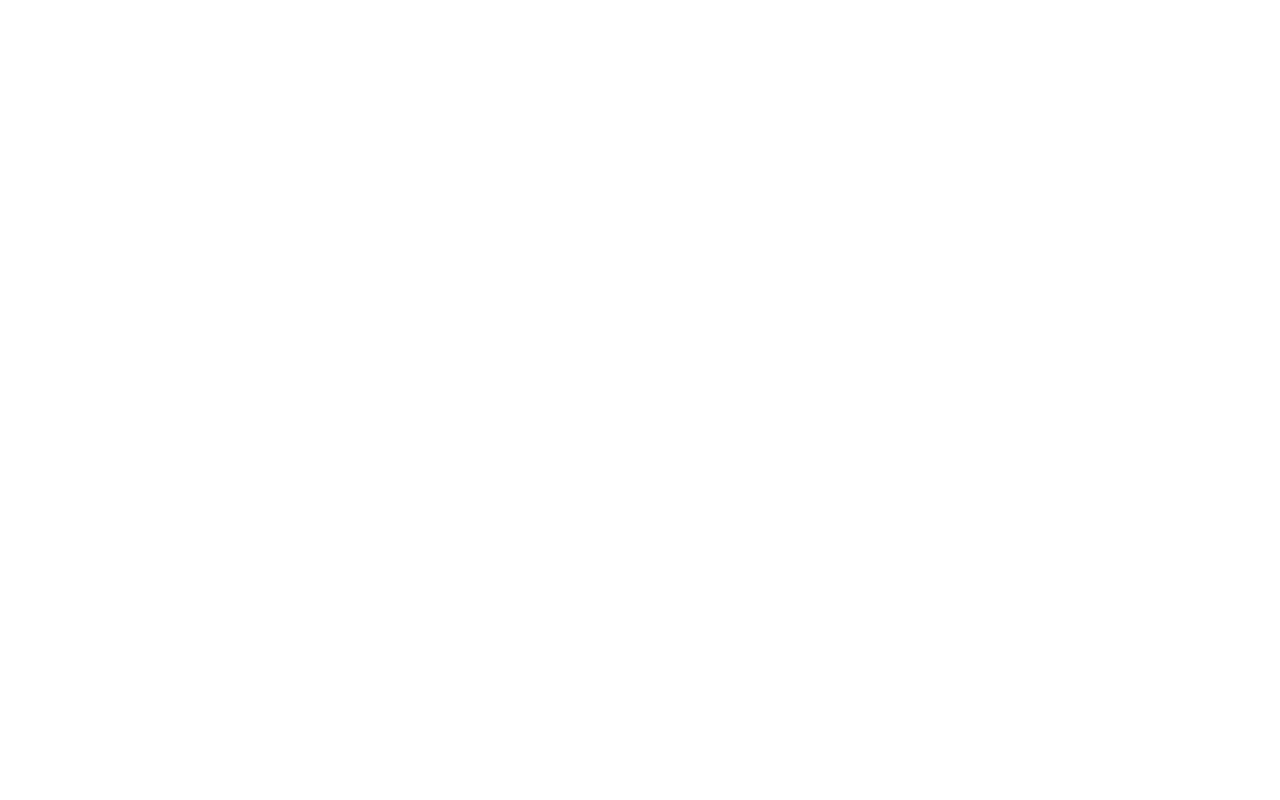
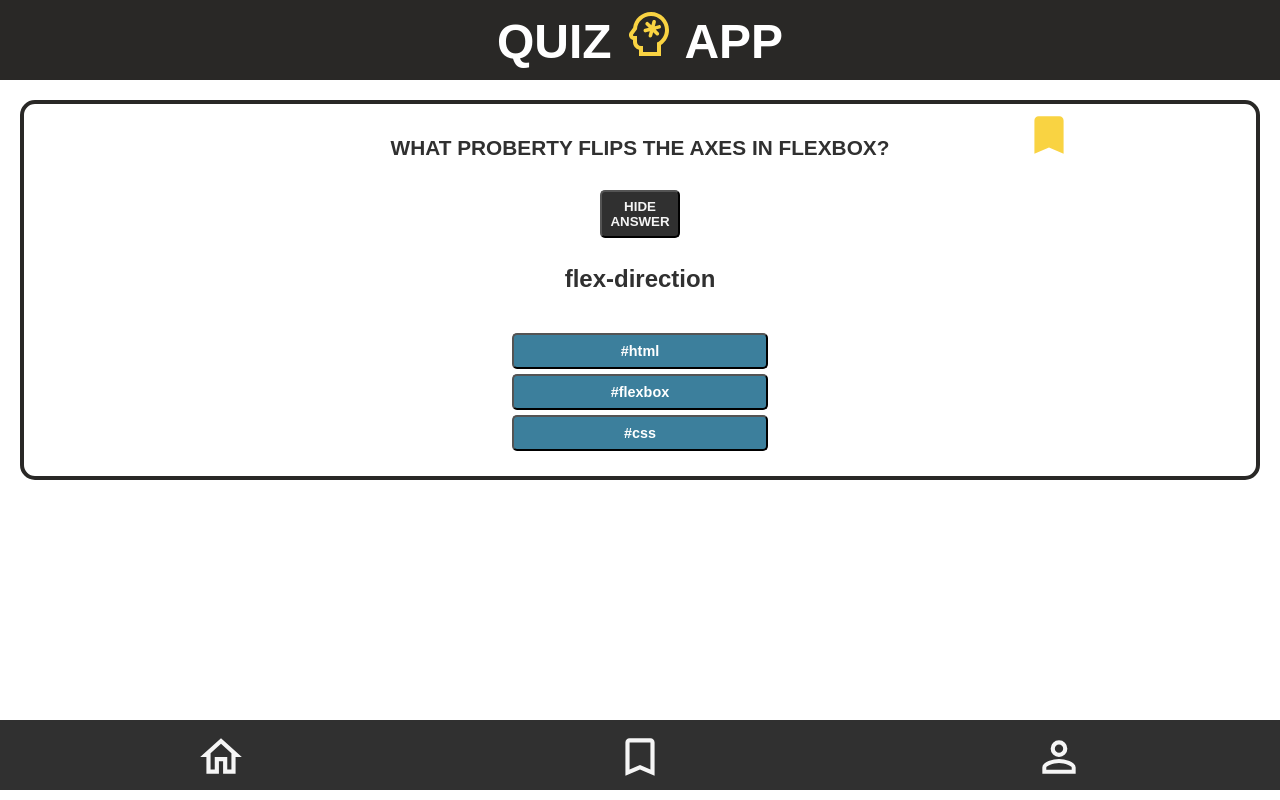
Before and after one commit to OmerAdam34/quiz-app, a plain HTML site: page bookmarks.html in a window 1280 px wide. Drawn offline with Linux system fonts and the light colour scheme.

```diff
--- a/bookmarks.html
+++ b/bookmarks.html
@@ -5,11 +5,68 @@
     <meta http-equiv="X-UA-Compatible" content="IE=edge">
     <meta name="viewport" content="width=device-width, initial-scale=1.0">
     <link rel="stylesheet" href="./styles.css">
-    <title>Bookmarks</title>
+    <title>Quiz-App</title>
 </head>
 <body>
-    <header></header>
-    <main></main>
-    <footer></footer>
+    <!---------- HEADER AREA ---------->
+
+    <header class="header__banner">
+        <h1>QUIZ
+            <svg class="header__svg" style="width:48px;height:48px" viewBox="0 0 24 24">
+                <path fill="currentColor" d="M13 3C16.88 3 20 6.14 20 10C20 12.8 18.37 15.19 16 16.31V21H9V18H8C6.89 18 6 17.11 6 16V13H4.5C4.08 13 3.84 12.5 4.08 12.19L6 9.66C6.19 5.95 9.23 3 13 3M13 1C8.41 1 4.61 4.42 4.06 8.9L2.5 11L2.47 11L2.45 11.03C1.9 11.79 1.83 12.79 2.26 13.62C2.62 14.31 3.26 14.79 4 14.94V16C4 17.85 5.28 19.42 7 19.87V23H18V17.5C20.5 15.83 22 13.06 22 10C22 5.03 17.96 1 13 1M17.33 9.3L15.37 9.81L16.81 11.27C17.16 11.61 17.16 12.19 16.81 12.54S15.88 12.89 15.54 12.54L14.09 11.1L13.57 13.06C13.45 13.55 12.96 13.82 12.5 13.7C12 13.57 11.72 13.08 11.84 12.59L12.37 10.63L10.41 11.16C9.92 11.28 9.43 11 9.3 10.5C9.18 10.05 9.46 9.55 9.94 9.43L11.9 8.91L10.46 7.46C10.11 7.12 10.11 6.55 10.46 6.19C10.81 5.84 11.39 5.84 11.73 6.19L13.19 7.63L13.7 5.67C13.82 5.18 14.32 4.9 14.79 5.03C15.28 5.16 15.56 5.65 15.43 6.13L14.9 8.1L16.87 7.57C17.35 7.44 17.84 7.72 17.97 8.21C18.1 8.68 17.82 9.18 17.33 9.3Z" />
+            </svg>
+            APP</h1>
+    </header>
+
+    <!---------- MAIN AREA ---------->
+
+    <main class="main__section">
+
+        <section class="main__flexbox">
+
+                <svg class="main__section--bookmark" style="width:50px;height:50px" viewBox="0 0 24 24">
+                    <path fill="#F9D342" d="M17,3H7A2,2 0 0,0 5,5V21L12,18L19,21V5C19,3.89 18.1,3 17,3Z" />
+                </svg>
+
+            <article class="main__flexbox--section">
+                <p class="main__flexbox--question">What proberty flips the axes in flexbox? </p>
+
+                <a href="./index.html">
+                    <button class="main__button--show" type="submit">HIDE ANSWER</button>
+                </a>
+            </article>
+
+                <p class="main__flexbox--question-card">flex-direction</p>
+
+            <article class="article__flexbox">
+                <div><button class="article__button--tags" type="submit">#html</button></div>
+                <div><button class="article__button--tags" type="submit">#flexbox</button></div>
+                <div><button class="article__button--tags" type="submit">#css</button></div>
+            </article>
+        </section>
+
+    </main>
+
+    <!---------- FOOTER AREA ---------->
+
+    <footer class="footer">
+
+        <nav>
+            <ul class="nav__flexbox">
+                <li><button class="nav__flexbox--button"><svg  style="width:50px;height:50px" viewBox="0 0 24 24">
+                    <path fill="whitesmoke" d="M12 5.69L17 10.19V18H15V12H9V18H7V10.19L12 5.69M12 3L2 12H5V20H11V14H13V20H19V12H22" />
+                </svg></button></li>
+
+                <li><button class="nav__flexbox--button"><svg style="width:50px;height:50px" viewBox="0 0 24 24">
+                    <path fill="whitesmoke" d="M17,18L12,15.82L7,18V5H17M17,3H7A2,2 0 0,0 5,5V21L12,18L19,21V5C19,3.89 18.1,3 17,3Z" />
+                </svg></button></li>
+
+                <li><button class="nav__flexbox--button"><svg style="width:50px;height:50px" viewBox="0 0 24 24">
+                    <path fill="whitesmoke" d="M12,4A4,4 0 0,1 16,8A4,4 0 0,1 12,12A4,4 0 0,1 8,8A4,4 0 0,1 12,4M12,6A2,2 0 0,0 10,8A2,2 0 0,0 12,10A2,2 0 0,0 14,8A2,2 0 0,0 12,6M12,13C14.67,13 20,14.33 20,17V20H4V17C4,14.33 9.33,13 12,13M12,14.9C9.03,14.9 5.9,16.36 5.9,17V18.1H18.1V17C18.1,16.36 14.97,14.9 12,14.9Z" />
+                </svg></button></li>
+            </ul>
+        </nav>
+
+    </footer>
 </body>
 </html>
--- /dev/null
+++ b/css_bem/question-card.css
@@ -0,0 +1,8 @@
+.main__flexbox--question-card {
+    color: #303030;
+    margin: 20px;
+    font-size: 1.5rem;
+    font-weight: 600;
+    text-align: center;
+    /* font-family: 'Anton', sans-serif; */
+}
--- a/styles.css
+++ b/styles.css
@@ -4,6 +4,7 @@
 @import "./css_bem/footer.css";
 @import "./css_bem/svg.css";
 @import "./css_bem/mediaquery.css";
+@import "./css_bem/question-card.css";
 
 * {
     box-sizing: border-box;
```
Also changed, not shown: index.html (+26 -11 lines), profilepage.html (added, +111 -0 lines), css_bem/button.css (line endings or trailing spaces).
